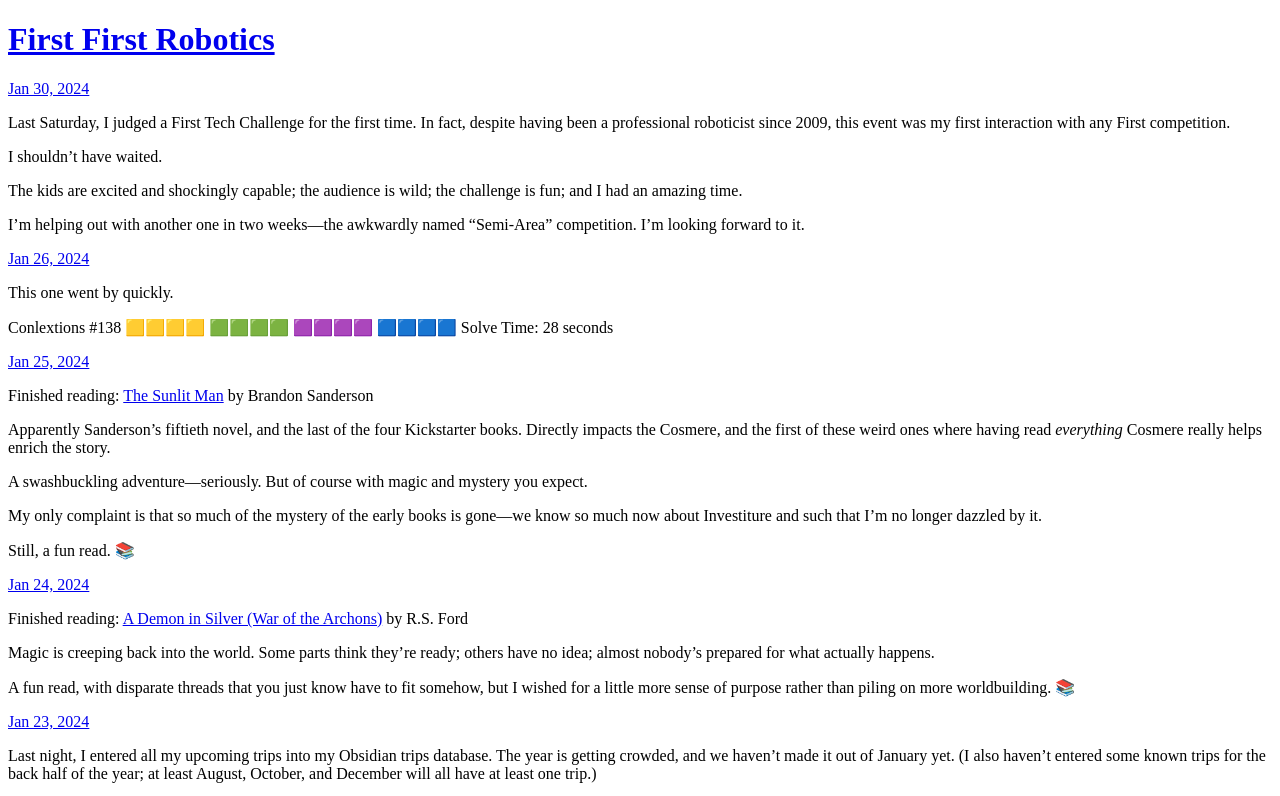
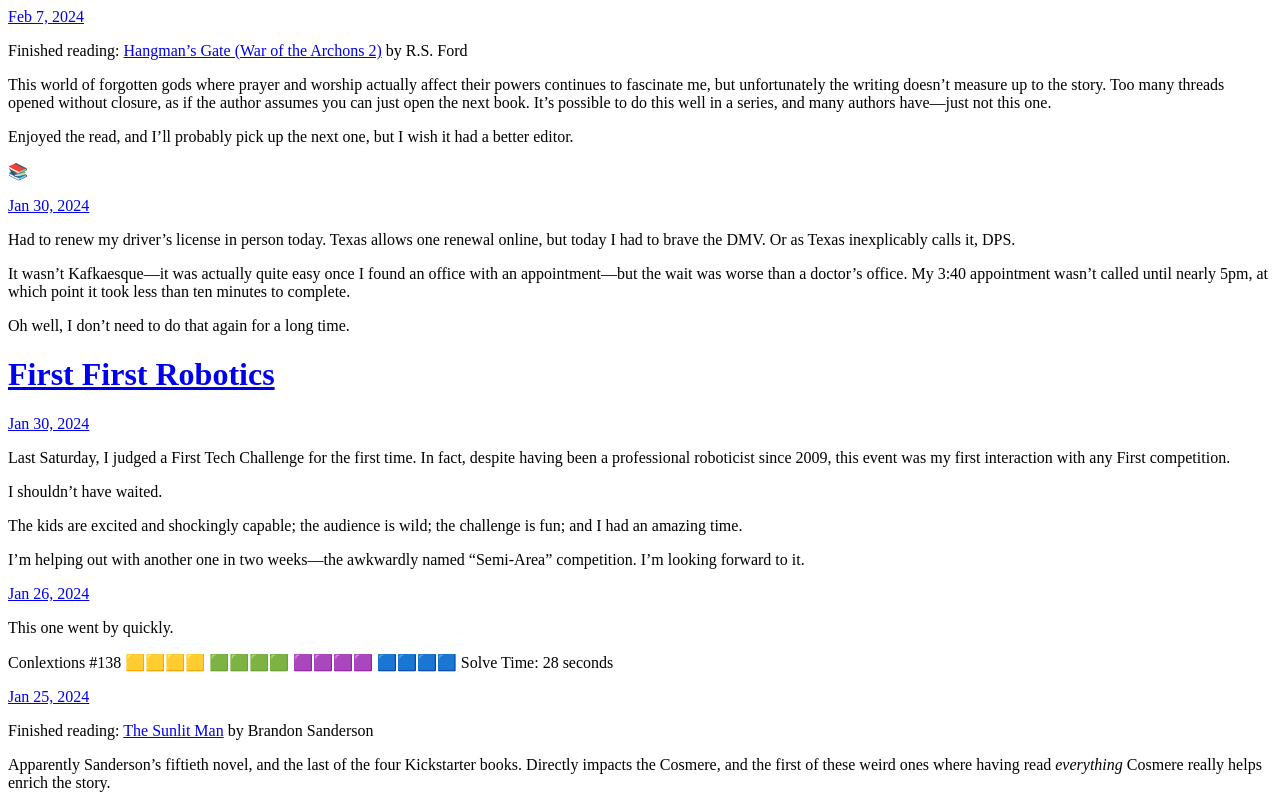
Before and after one commit to jatowler/microblog, a plain HTML site: page index.html in a window 1280 px wide. Shown: the top 796 px of the page. Drawn offline with Linux system fonts and the light colour scheme.

Commit message:
Archiving from Micro.blog.

```diff
--- a/index.html
+++ b/index.html
@@ -21,6 +21,33 @@
 <div class="h-feed">
 
 
+
+	  <div class="h-entry">
+
+
+		<a href="https://micro.jerrytowler.com/2024/02/07/finished-reading-hangmans.html" class="u-url"><time class="dt-published" datetime="2024-02-07 13:58:21 -0600">Feb 7, 2024</time></a>
+
+		<div class="e-content">
+			 <p>Finished reading: <a href="https://micro.blog/books/9781785653100">Hangman&rsquo;s Gate (War of the Archons 2)</a> by R.S. Ford</p>
+<p>This world of forgotten gods where prayer and worship actually affect their powers continues to fascinate me, but unfortunately the writing doesn’t measure up to the story. Too many threads opened without closure, as if the author assumes you can just open the next book. It’s possible to do this well in a series, and many authors have—just not this one.</p>
+<p>Enjoyed the read, and I’ll probably pick up the next one, but I wish it had a better editor.</p>
+<p>📚</p>
+
+		</div>
+	  </div>
+
+	  <div class="h-entry">
+
+
+		<a href="https://micro.jerrytowler.com/2024/01/30/had-to-renew.html" class="u-url"><time class="dt-published" datetime="2024-01-30 20:21:26 -0600">Jan 30, 2024</time></a>
+
+		<div class="e-content">
+			 <p>Had to renew my driver’s license in person today. Texas allows one renewal online, but today I had to brave the DMV. Or as Texas inexplicably calls it, DPS.</p>
+<p>It wasn’t Kafkaesque—it was actually quite easy once I found an office with an appointment—but the wait was worse than a doctor’s office. My 3:40 appointment wasn’t called until nearly 5pm, at which point it took less than ten minutes to complete.</p>
+<p>Oh well, I don’t need to do that again for a long time.</p>
+
+		</div>
+	  </div>
 
 	  <div class="h-entry">
 
```
